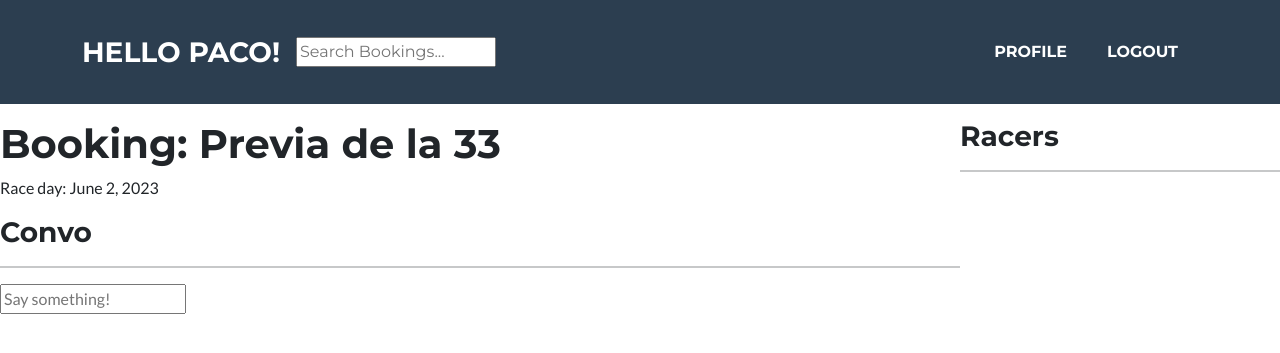
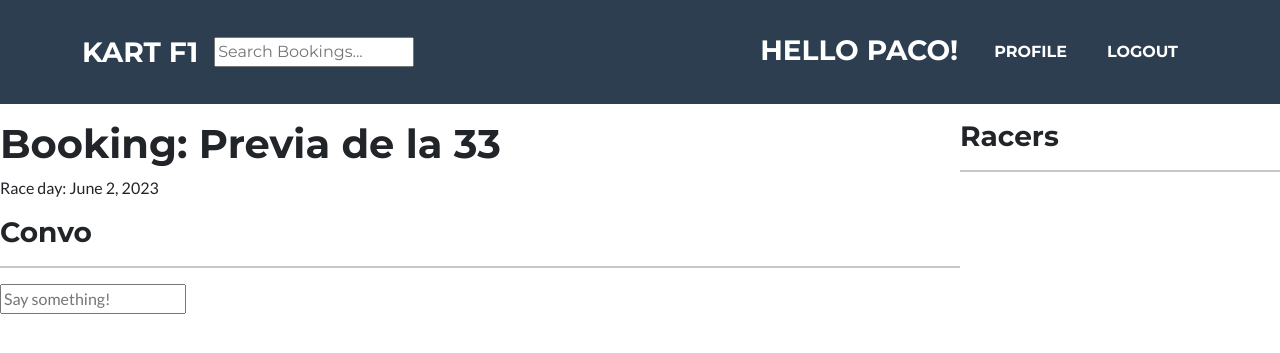
Before and after one commit to Pichilichi/KartF1, a Django app: page /booking/3/ in a window 1280 px wide. Shown: the top 353 px of the page. Run offline with Django 4.2, Linux system fonts and the light colour scheme; a user stored in the database is signed in; data comes from the database, SQL or seed files in the repository; both versions use the stored data as it was after the commit; some libraries are stand-ins or nearby versions.

Commit message:
CSS III
Se ha retocado el orden de la barrita de navegación.

```diff
--- a/KartF1/templates/navbar.html
+++ b/KartF1/templates/navbar.html
@@ -9,11 +9,7 @@
 
 <nav class="navbar navbar-expand-lg bg-secondary text-uppercase fixed-top" id="mainNav">
     <div class="container">
-        {% if request.user.is_authenticated %}
-        <a class="navbar-brand" href="#page-top">Hello {{request.user}}!</a>
-        {% else %}
-        <a class="navbar-brand" href="#page-top">Kart F1</a>
-        {% endif %}
+        <a class="navbar-brand" href="{% url 'home' %}">Kart F1</a>
         <form method="GET" action="{% url 'home' %}">
             <input type="text" name="q" placeholder="Search Bookings..." />
         </form>
@@ -21,8 +17,12 @@
             Menu
             <i class="fas fa-bars"></i>
         </button>
+
         <div class="collapse navbar-collapse" id="navbarResponsive">
             <ul class="navbar-nav ms-auto">
+                {% if request.user.is_authenticated %}
+                <a class="navbar-brand" href="{% url 'user-profile' user.id %}">Hello {{request.user}}!</a>
+                {% endif %}
                 <li class="nav-item mx-0 mx-lg-1"><a class="nav-link py-3 px-0 px-lg-3 rounded" href="#portfolio">Profile</a></li>
                 {% if request.user.is_authenticated %}
                 <li class="nav-item mx-0 mx-lg-1"><a class="nav-link py-3 px-0 px-lg-3 rounded" href="{% url 'logout' %}">Logout</a></li>
```
Also changed, not shown: KartF1/db.sqlite3.
